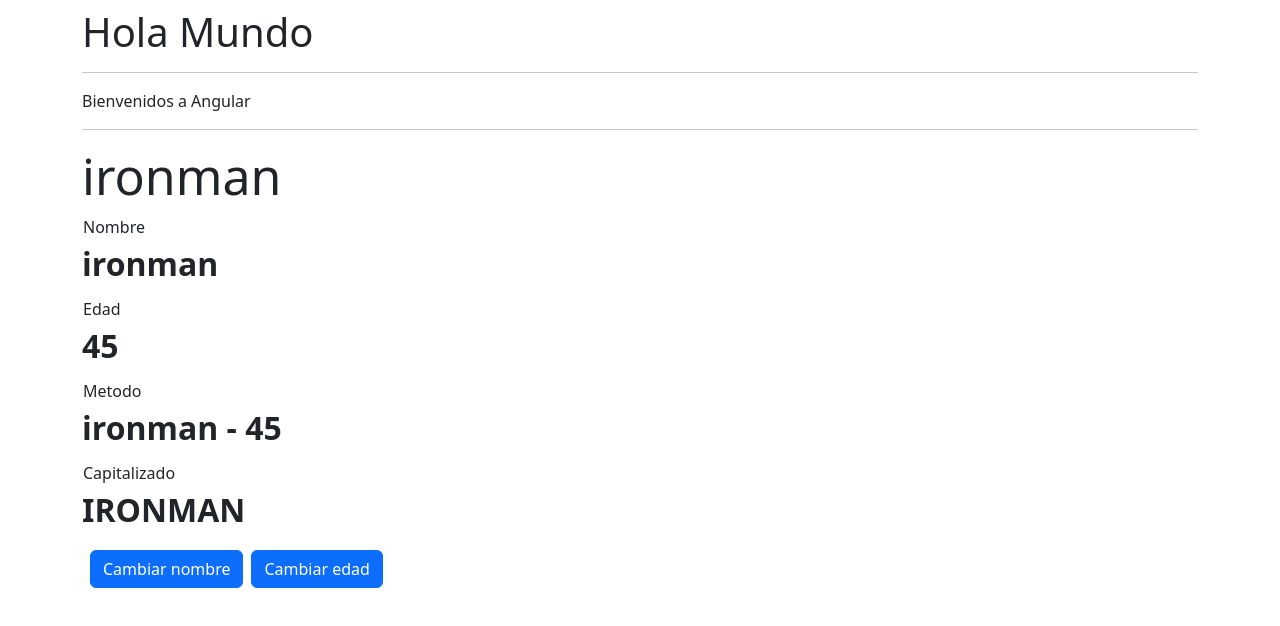
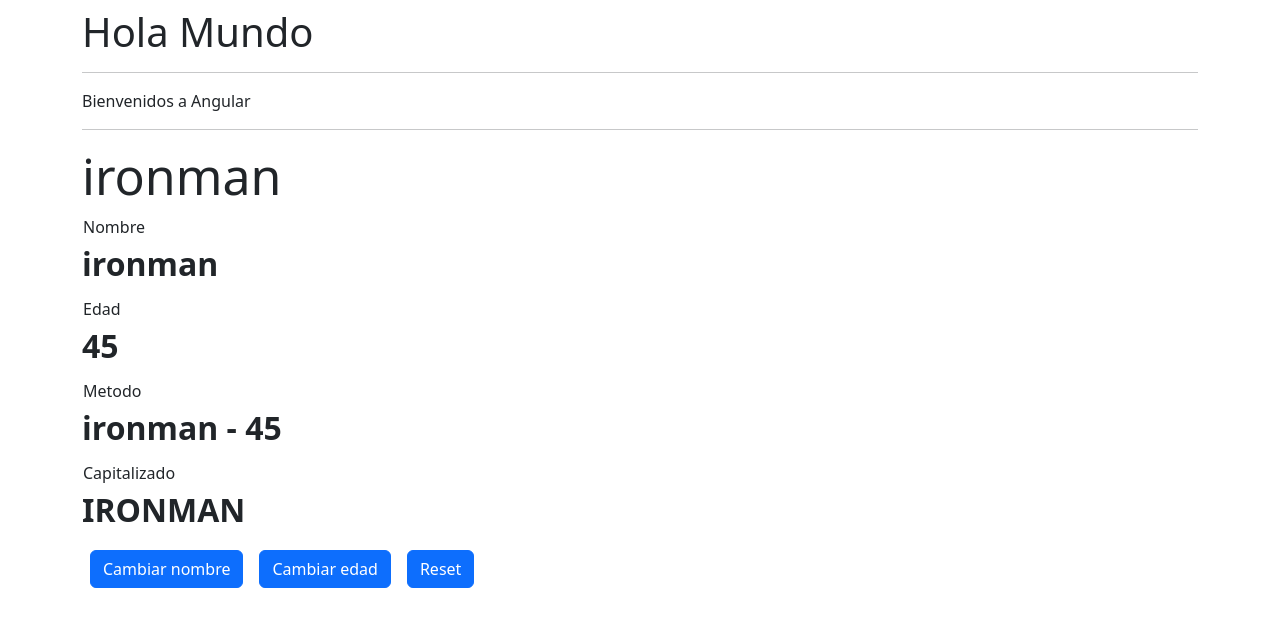
Before and after one commit to jonato96/angular-bases, an Angular app in the folder 02-first-ng-app/: page / in a window 1280 px wide. Shown: the top 626 px of the page. Built offline with nearby package versions, Linux system fonts and the light colour scheme.

Commit message:
learn-if-directive

```diff
--- a/02-first-ng-app/src/app/heroes/hero/hero.component.html
+++ b/02-first-ng-app/src/app/heroes/hero/hero.component.html
@@ -13,10 +13,19 @@
     <dd>{{capitalizeName}}</dd>
 </dl>
 
-<button class="btn btn-primary mx-2" (click)="changeHero()">
+<button
+    *ngIf="name !== 'Spiderman'"
+    class="btn btn-primary mx-2" (click)="changeHero()">
     Cambiar nombre
 </button>
 
-<button class="btn btn-primary" (click)="changeAge()">
+<button
+    *ngIf="age != 28"
+    class="btn btn-primary mx-2" (click)="changeAge()">
     Cambiar edad
 </button>
+
+<button
+    class="btn btn-primary mx-2" (click)="reset()">
+    Reset
+</button>
--- a/02-first-ng-app/src/app/heroes/hero/hero.component.ts
+++ b/02-first-ng-app/src/app/heroes/hero/hero.component.ts
@@ -25,4 +25,9 @@
     this.age = 28;
   }
 
+  reset(): void {
+    this.name = 'ironman';
+    this.age = 45;
+  }
+
 }
```
